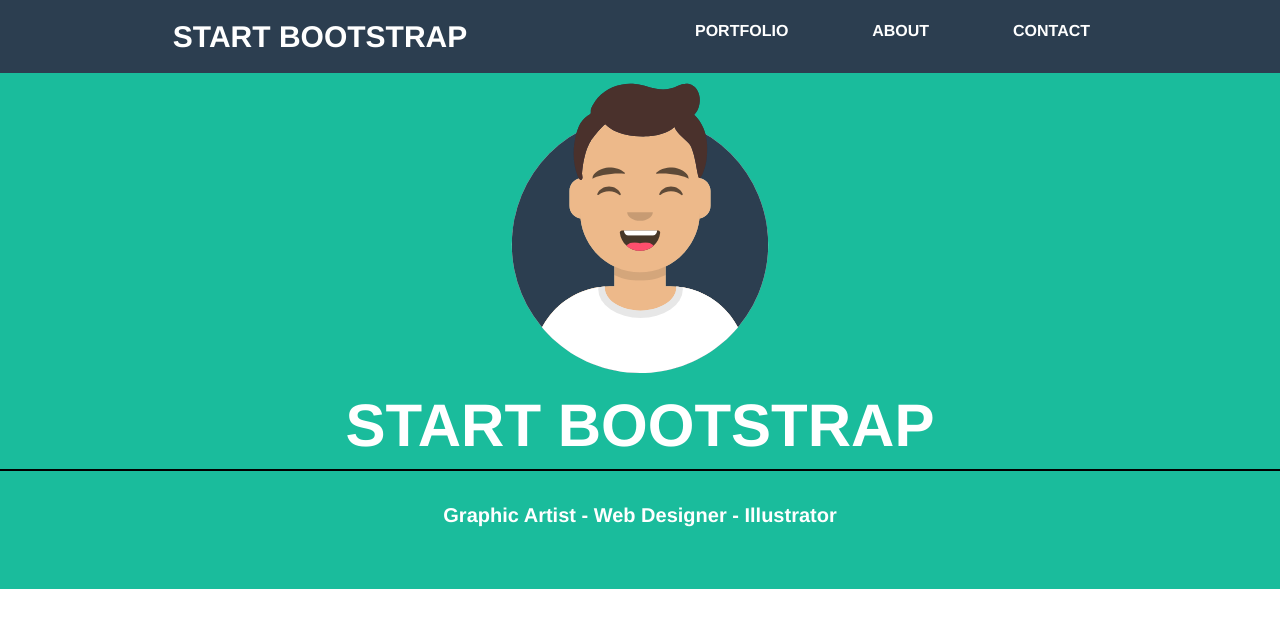
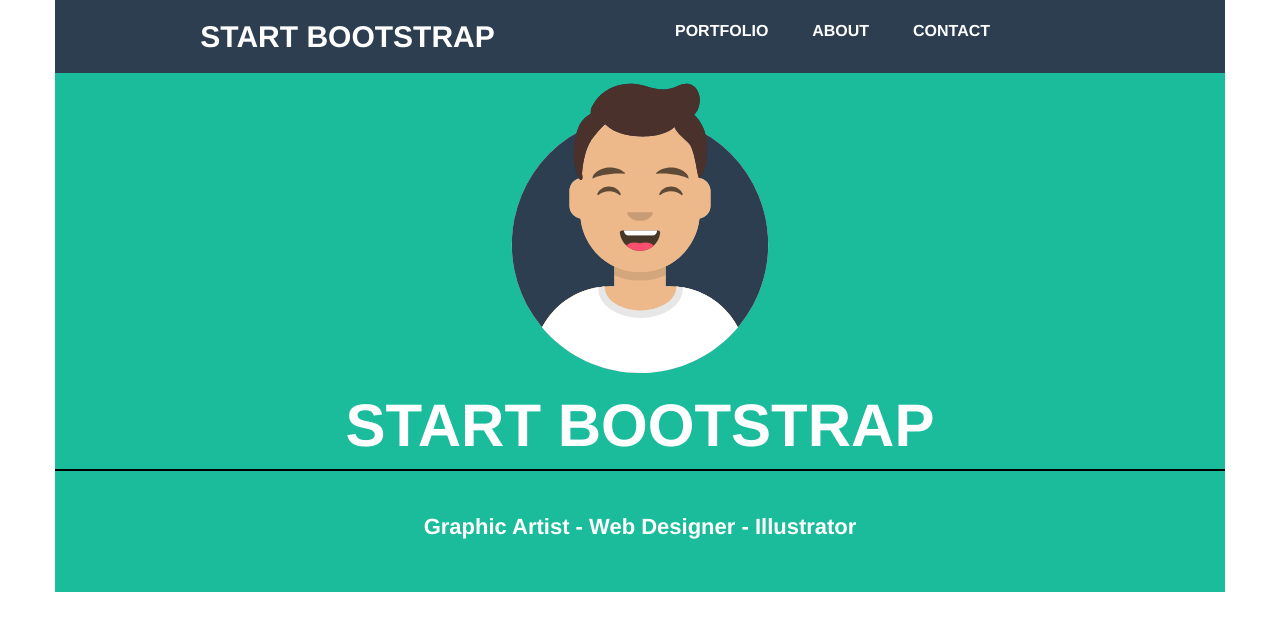
Before and after one commit to ThomasNGit/html-css-bootstrap-freelancer, a plain HTML site: page index.html in a window 1280 px wide. Drawn offline with nearby package versions, Linux system fonts and the light colour scheme.

Commit message:
Sistemate indentazione e container

```diff
--- a/assets/css/style.css
+++ b/assets/css/style.css
@@ -20,7 +20,7 @@
 
 .navlist li{
   display: inline-block;
-  padding: 20px 40px;
+  padding: 20px 20px;
 }
 
 .navlist a{
@@ -28,6 +28,14 @@
   color: #fff;
   font-weight: bold;
   font-size: 16px;
+}
+
+.navlist a:hover{
+  color: #1abc9c;
+  border: 1px solid black;
+  border-radius: 10px;
+  background-color: #fff;
+  padding: 10px;
 }
 
 /* stile seconda sezione */
@@ -54,11 +62,11 @@
 }
 
 .who{
-  padding-top: 30px;
-  margin-bottom: 50px;
+  padding-top: 40px;
+  margin-bottom: 40px;
   text-align: center;
   color: #fff;
-  font-size: 20px;
+  font-size: 22px;
   font-weight: bold;
 }
 
--- a/index.html
+++ b/index.html
@@ -8,13 +8,14 @@
     <title>Freelancer Bootstrap</title>
   </head>
   <body>
-    <div class="container-fluid">
+    <div class="container">
       <!-- struttura header -->
       <div class="row blue-bg">
 
           <div class="col-xs-6">
             <h2 class="start">START BOOTSTRAP</h2>
           </div>
+
           <div class="col-xs-6">
 
             <ul class="navlist">
@@ -27,20 +28,27 @@
 
       </div>
 
+    </div>
       <!-- stile sezione verde -->
+    <div class="container">
+
       <div class="row green-bg">
+
         <div class="col-xs-12 imgcontainer">
           <img class="imgstart" src="assets/img/avatars.svg" alt="Get Started">
           <h1 class="txtstart">START BOOTSTRAP</h1>
         </div>
+
         <div class="col-xs-12 who">
           <p>Graphic Artist - Web Designer - Illustrator</p>
         </div>
+
       </div>
+
+    </div>
 
 
 
 
-    </div>
   </body>
 </html>
```
